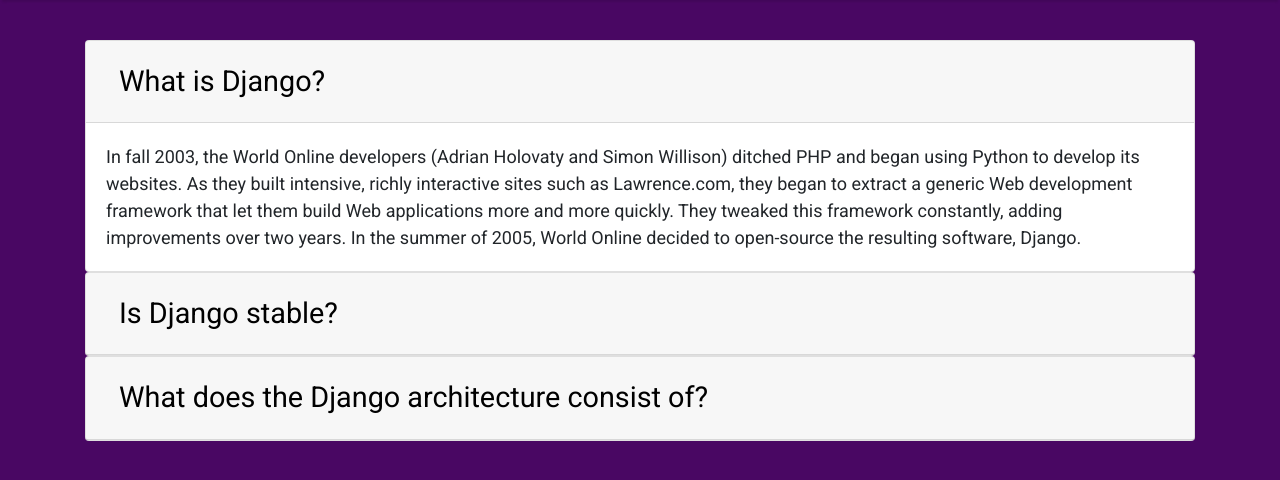
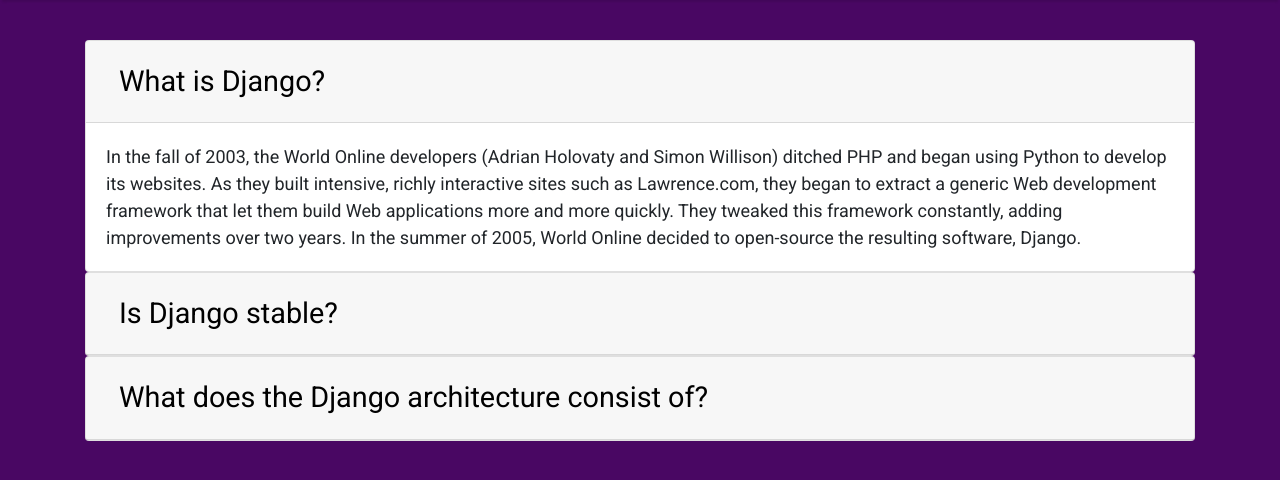
Before and after one commit to Julian-Ramirez1158/Travel-Blog, a Django app: page /faq in a window 1280 px wide. Shown: the part 59-539 px from the top of the page. Run offline with Django 3.2, Linux system fonts and the light colour scheme; some libraries are stand-ins or nearby versions.

Commit message:
Update FAQ

```diff
--- a/blog/templates/faq.html
+++ b/blog/templates/faq.html
@@ -37,7 +37,7 @@
 
             <div id="collapseOne" class="collapse show" aria-labelledby="headingOne" data-parent="#accordionExample">
                 <div class="card-body">
-                    In fall 2003, the World Online developers (Adrian Holovaty and Simon Willison) ditched PHP and began using Python to develop its websites.
+                    In the fall of 2003, the World Online developers (Adrian Holovaty and Simon Willison) ditched PHP and began using Python to develop its websites.
                     As they built intensive, richly interactive sites such as Lawrence.com, they began to extract a generic Web development framework that let them build Web applications more and more quickly.
                     They tweaked this framework constantly, adding improvements over two years. In the summer of 2005, World Online decided to open-source the resulting software, Django.
                 </div>
```
